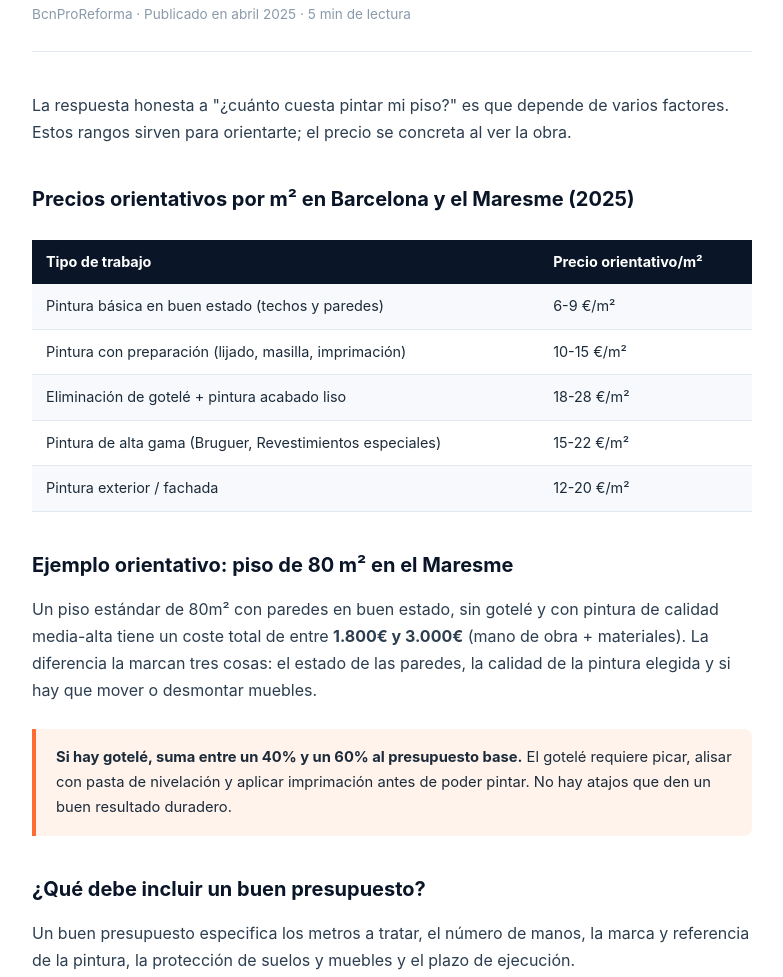
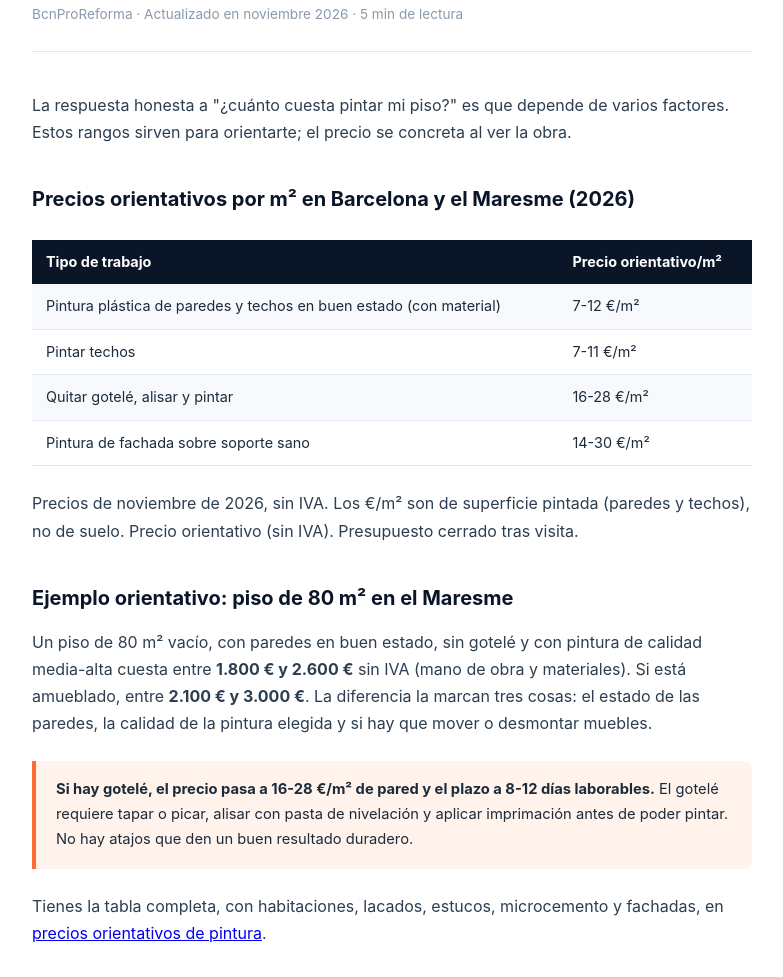
Before and after one commit to omarbenkri-svg/pintura-reforma-pro, a plain HTML site: page blog/cuanto-cuesta-pintar-piso-barcelona.html in a window 1280 px wide. Shown: the part 318-1295 px from the top of the page, without its empty margins (248-1031 px from the left). Drawn offline with Linux system fonts and the light colour scheme.

Commit message:
feat(blog): 2026 prices in the painting cost post, hours in footers, GA4 click events
The build refreshes a marked analytics block in the hand-written blog pages:
GA4 with Consent Mode when GA_ID is set, plus tel/WhatsApp click events.

Co-Authored-By: Claude Opus 5.5 <noreply@anthropic.com>

```diff
--- a/blog/como-elegir-pintura-exterior-fachada.html
+++ b/blog/como-elegir-pintura-exterior-fachada.html
@@ -57,6 +57,11 @@
     .foot a{color:#a0b4cc;text-decoration:none;margin-left:16px}
   </style>
 <link rel="icon" href="/logo%20.png">
+<!-- build:analytics -->
+<script>document.addEventListener('click',function(e){var a=e.target.closest('a[href^="tel:"],a[href*="wa.me/"]');
+if(!a)return;var n=a.href.indexOf('tel:')===0?'click_tel':'click_whatsapp',p={origen:a.dataset.location||'blog'};
+if(typeof window.gtag==='function')window.gtag('event',n,p);else console.info('[medición simulada]',n,p);});</script>
+<!-- /build:analytics -->
 </head>
 <body>
 <nav class="topnav"><div class="container"><a href="/" class="brand">BcnProReforma</a><a href="https://wa.me/34631714077" target="_blank" rel="noopener" class="nav-wa" data-location="blog-fachada-nav"><svg width="16" height="16" viewBox="0 0 24 24" fill="currentColor"><path d="M17.472 14.382c-.297-.149-1.758-.867-2.03-.967-.273-.099-.471-.148-.67.15-.197.297-.767.966-.94 1.164-.173.199-.347.223-.644.075-.297-.15-1.255-.463-2.39-1.475-.883-.788-1.48-1.761-1.653-2.059-.173-.297-.018-.458.13-.606.134-.133.298-.347.446-.52.149-.174.198-.298.298-.497.099-.198.05-.371-.025-.52-.075-.149-.669-1.612-.916-2.207-.242-.579-.487-.5-.669-.51a12.8 12.8 0 0 0-.57-.01c-.198 0-.52.074-.792.372-.272.297-1.04 1.016-1.04 2.479 0 1.462 1.065 2.875 1.213 3.074.149.198 2.096 3.2 5.077 4.487.709.306 1.262.489 1.694.625.712.227 1.36.195 1.871.118.571-.085 1.758-.719 2.006-1.413.248-.694.248-1.289.173-1.413-.074-.124-.272-.198-.57-.347m-5.421 7.403h-.004a9.87 9.87 0 0 1-5.031-1.378l-.361-.214-3.741.982.998-3.648-.235-.374a9.86 9.86 0 0 1-1.51-5.26c.001-5.45 4.436-9.884 9.888-9.884 2.64 0 5.122 1.03 6.988 2.898a9.825 9.825 0 0 1 2.893 6.994c-.003 5.45-4.437 9.884-9.885 9.884m8.413-18.297A11.815 11.815 0 0 0 12.05 0C5.495 0 .16 5.335.157 11.892c0 2.096.547 4.142 1.588 5.945L.057 24l6.305-1.654a11.882 11.882 0 0 0 5.683 1.448h.005c6.554 0 11.89-5.335 11.893-11.893a11.821 11.821 0 0 0-3.48-8.413Z"/></svg><span>WhatsApp</span></a></div></nav>
@@ -101,5 +106,5 @@
   </div>
 </div></article>
 
-<footer class="foot"><div class="container"><span>© 2026 BcnProReforma · Pintores y reformas en el Maresme</span><div><a href="/">← Inicio</a><a href="/blog">Blog</a><a href="https://wa.me/34631714077" target="_blank" rel="noopener" data-location="blog-fachada-footer">WhatsApp</a></div></div></footer>
+<footer class="foot"><div class="container"><span>© 2026 BcnProReforma · Pintores y reformas en el Maresme · Lunes a sábado, de 8:00 a 20:00</span><div><a href="/">← Inicio</a><a href="/blog">Blog</a><a href="https://wa.me/34631714077" target="_blank" rel="noopener" data-location="blog-fachada-footer">WhatsApp</a></div></div></footer>
 </body></html>
--- a/blog/cuanto-cuesta-pintar-piso-barcelona.html
+++ b/blog/cuanto-cuesta-pintar-piso-barcelona.html
@@ -21,7 +21,7 @@
     "headline": "¿Cuánto cuesta pintar un piso en Barcelona? Precios orientativos",
     "description": "Precios orientativos de pintura de pisos en Barcelona y el Maresme.",
     "datePublished": "2025-04-19",
-    "dateModified": "2026-11-03",
+    "dateModified": "2026-11-11",
     "author": {"@type": "Organization", "name": "BcnProReforma", "url": "https://bcnproreforma.com"},
     "publisher": {"@type": "Organization", "name": "BcnProReforma", "url": "https://bcnproreforma.com"},
     "mainEntityOfPage": "https://bcnproreforma.com/blog/cuanto-cuesta-pintar-piso-barcelona"
@@ -59,6 +59,11 @@
     .foot a{color:#a0b4cc;text-decoration:none;margin-left:16px}
   </style>
 <link rel="icon" href="/logo%20.png">
+<!-- build:analytics -->
+<script>document.addEventListener('click',function(e){var a=e.target.closest('a[href^="tel:"],a[href*="wa.me/"]');
+if(!a)return;var n=a.href.indexOf('tel:')===0?'click_tel':'click_whatsapp',p={origen:a.dataset.location||'blog'};
+if(typeof window.gtag==='function')window.gtag('event',n,p);else console.info('[medición simulada]',n,p);});</script>
+<!-- /build:analytics -->
 </head>
 <body>
 <nav class="topnav"><div class="container"><a href="/" class="brand">BcnProReforma</a><a href="https://wa.me/34631714077" target="_blank" rel="noopener" class="nav-wa" data-location="blog-cuanto-nav"><svg width="16" height="16" viewBox="0 0 24 24" fill="currentColor"><path d="M17.472 14.382c-.297-.149-1.758-.867-2.03-.967-.273-.099-.471-.148-.67.15-.197.297-.767.966-.94 1.164-.173.199-.347.223-.644.075-.297-.15-1.255-.463-2.39-1.475-.883-.788-1.48-1.761-1.653-2.059-.173-.297-.018-.458.13-.606.134-.133.298-.347.446-.52.149-.174.198-.298.298-.497.099-.198.05-.371-.025-.52-.075-.149-.669-1.612-.916-2.207-.242-.579-.487-.5-.669-.51a12.8 12.8 0 0 0-.57-.01c-.198 0-.52.074-.792.372-.272.297-1.04 1.016-1.04 2.479 0 1.462 1.065 2.875 1.213 3.074.149.198 2.096 3.2 5.077 4.487.709.306 1.262.489 1.694.625.712.227 1.36.195 1.871.118.571-.085 1.758-.719 2.006-1.413.248-.694.248-1.289.173-1.413-.074-.124-.272-.198-.57-.347m-5.421 7.403h-.004a9.87 9.87 0 0 1-5.031-1.378l-.361-.214-3.741.982.998-3.648-.235-.374a9.86 9.86 0 0 1-1.51-5.26c.001-5.45 4.436-9.884 9.888-9.884 2.64 0 5.122 1.03 6.988 2.898a9.825 9.825 0 0 1 2.893 6.994c-.003 5.45-4.437 9.884-9.885 9.884m8.413-18.297A11.815 11.815 0 0 0 12.05 0C5.495 0 .16 5.335.157 11.892c0 2.096.547 4.142 1.588 5.945L.057 24l6.305-1.654a11.882 11.882 0 0 0 5.683 1.448h.005c6.554 0 11.89-5.335 11.893-11.893a11.821 11.821 0 0 0-3.48-8.413Z"/></svg><span>WhatsApp</span></a></div></nav>
@@ -67,26 +72,28 @@
   <div class="breadcrumb"><a href="/">Inicio</a> · <a href="/blog">Blog</a> · Cuánto cuesta pintar un piso</div>
   <span class="article-tag">Presupuestos</span>
   <h1>¿Cuánto cuesta pintar un piso en Barcelona? Precios orientativos</h1>
-  <div class="meta">BcnProReforma · Publicado en abril 2025 · 5 min de lectura</div>
+  <div class="meta">BcnProReforma · Actualizado en noviembre 2026 · 5 min de lectura</div>
 
   <p>La respuesta honesta a "¿cuánto cuesta pintar mi piso?" es que depende de varios factores. Estos rangos sirven para orientarte; el precio se concreta al ver la obra.</p>
 
-  <h2>Precios orientativos por m² en Barcelona y el Maresme (2025)</h2>
+  <h2>Precios orientativos por m² en Barcelona y el Maresme (2026)</h2>
   <table>
     <tr><th>Tipo de trabajo</th><th>Precio orientativo/m²</th></tr>
-    <tr><td>Pintura básica en buen estado (techos y paredes)</td><td>6-9 €/m²</td></tr>
-    <tr><td>Pintura con preparación (lijado, masilla, imprimación)</td><td>10-15 €/m²</td></tr>
-    <tr><td>Eliminación de gotelé + pintura acabado liso</td><td>18-28 €/m²</td></tr>
-    <tr><td>Pintura de alta gama (Bruguer, Revestimientos especiales)</td><td>15-22 €/m²</td></tr>
-    <tr><td>Pintura exterior / fachada</td><td>12-20 €/m²</td></tr>
+    <tr><td>Pintura plástica de paredes y techos en buen estado (con material)</td><td>7-12 €/m²</td></tr>
+    <tr><td>Pintar techos</td><td>7-11 €/m²</td></tr>
+    <tr><td>Quitar gotelé, alisar y pintar</td><td>16-28 €/m²</td></tr>
+    <tr><td>Pintura de fachada sobre soporte sano</td><td>14-30 €/m²</td></tr>
   </table>
+  <p>Precios de noviembre de 2026, sin IVA. Los €/m² son de superficie pintada (paredes y techos), no de suelo. Precio orientativo (sin IVA). Presupuesto cerrado tras visita.</p>
 
   <h2>Ejemplo orientativo: piso de 80 m² en el Maresme</h2>
-  <p>Un piso estándar de 80m² con paredes en buen estado, sin gotelé y con pintura de calidad media-alta tiene un coste total de entre <strong>1.800€ y 3.000€</strong> (mano de obra + materiales). La diferencia la marcan tres cosas: el estado de las paredes, la calidad de la pintura elegida y si hay que mover o desmontar muebles.</p>
+  <p>Un piso de 80 m² vacío, con paredes en buen estado, sin gotelé y con pintura de calidad media-alta cuesta entre <strong>1.800 € y 2.600 €</strong> sin IVA (mano de obra y materiales). Si está amueblado, entre <strong>2.100 € y 3.000 €</strong>. La diferencia la marcan tres cosas: el estado de las paredes, la calidad de la pintura elegida y si hay que mover o desmontar muebles.</p>
 
   <div class="tip">
-    <strong>Si hay gotelé, suma entre un 40% y un 60% al presupuesto base.</strong> El gotelé requiere picar, alisar con pasta de nivelación y aplicar imprimación antes de poder pintar. No hay atajos que den un buen resultado duradero.
+    <strong>Si hay gotelé, el precio pasa a 16-28 €/m² de pared y el plazo a 8-12 días laborables.</strong> El gotelé requiere tapar o picar, alisar con pasta de nivelación y aplicar imprimación antes de poder pintar. No hay atajos que den un buen resultado duradero.
   </div>
+
+  <p>Tienes la tabla completa, con habitaciones, lacados, estucos, microcemento y fachadas, en <a href="/precios-pintura">precios orientativos de pintura</a>.</p>
 
   <h2>¿Qué debe incluir un buen presupuesto?</h2>
   <p>Un buen presupuesto especifica los metros a tratar, el número de manos, la marca y referencia de la pintura, la protección de suelos y muebles y el plazo de ejecución.</p>
@@ -101,5 +108,5 @@
   </div>
 </div></article>
 
-<footer class="foot"><div class="container"><span>© 2026 BcnProReforma · Pintores y reformas en el Maresme</span><div><a href="/">← Inicio</a><a href="/blog">Blog</a><a href="https://wa.me/34631714077" target="_blank" rel="noopener" data-location="blog-cuanto-footer">WhatsApp</a></div></div></footer>
+<footer class="foot"><div class="container"><span>© 2026 BcnProReforma · Pintores y reformas en el Maresme · Lunes a sábado, de 8:00 a 20:00</span><div><a href="/">← Inicio</a><a href="/blog">Blog</a><a href="https://wa.me/34631714077" target="_blank" rel="noopener" data-location="blog-cuanto-footer">WhatsApp</a></div></div></footer>
 </body></html>
```
Also changed, not shown: blog/index.html (+8 -3 lines), blog/microcemento-vs-azulejo-cual-elegir.html (+6 -1 lines), blog/reforma-bano-integral-guia-completa.html (+6 -1 lines).
